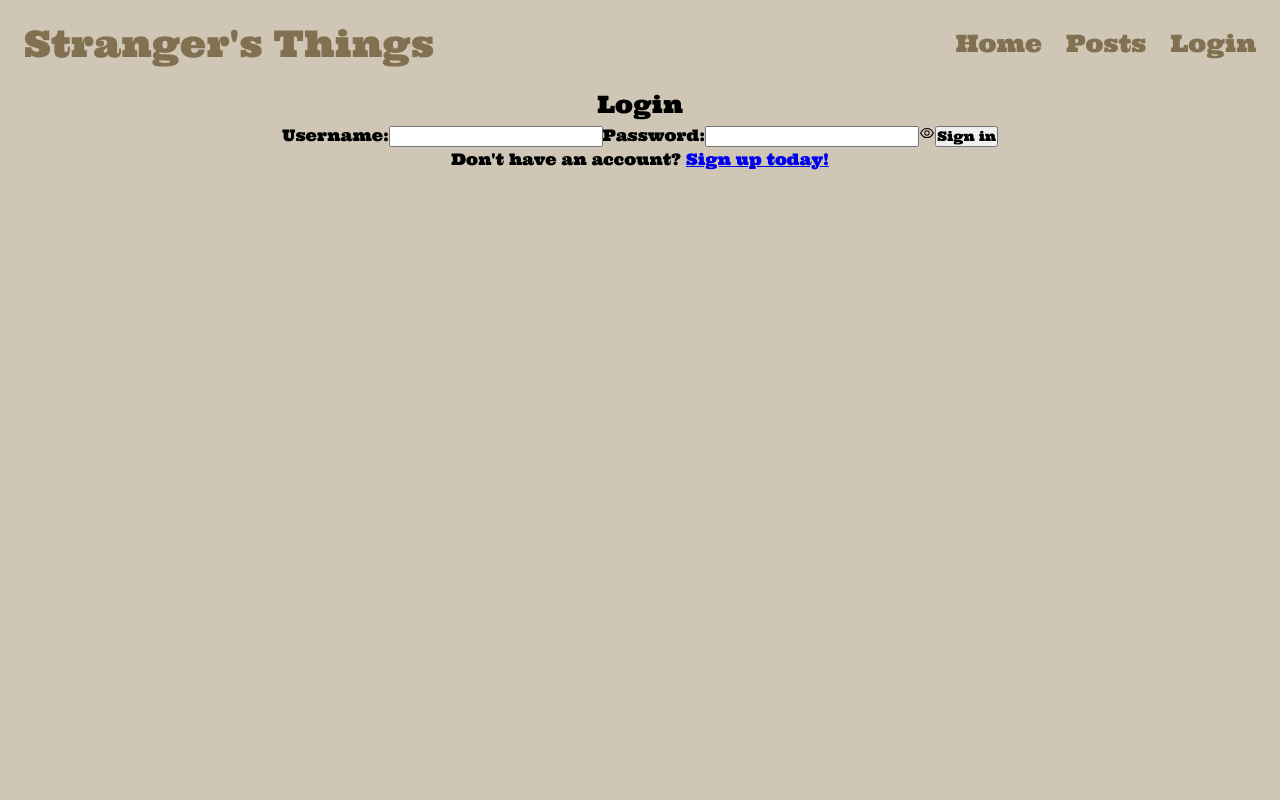
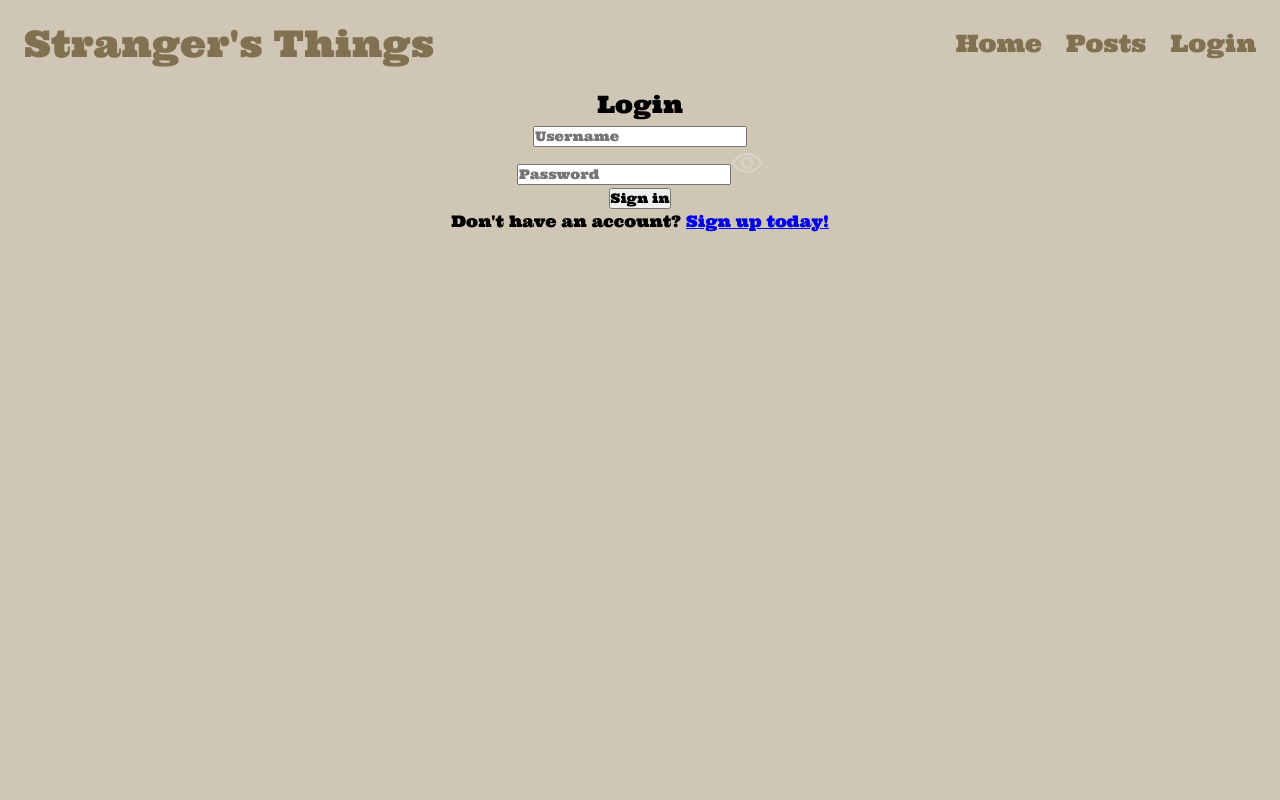
Before and after one commit to Stranger-s-Things/strangers-things, a React (Vite) app: page /account/login in a window 1280 px wide. Shown: the top 800 px of the page. Built offline with nearby package versions, Linux system fonts and the light colour scheme; no server answers; the HTML template or start-up script is replaced by a standard one.

Commit message:
changing some layout of elements and adding class names to help with styling and formatting of elements

```diff
--- a/src/components/Login.jsx
+++ b/src/components/Login.jsx
@@ -1,7 +1,7 @@
 import { useState } from "react";
 import { fetchLogin } from "../API/index.js";
 import { Link, useNavigate } from "react-router-dom";
-import { AiOutlineEye, AiFillEye } from "react-icons/ai";
+import { IoEyeOutline, IoEyeOffOutline } from "react-icons/io5";
 
 export default function Login({ inputType, onSetInputType, onSetUserToken }) {
   const [username, setUsername] = useState("");
@@ -32,41 +32,52 @@ export default function Login({ inputType, onSetInputType, onSetUserToken }) {
   }
 
   return (
-    <div>
+    <div className="login-cont form-cont">
       <h1>Login</h1>
-      <form method="POST" onSubmit={handleSubmit}>
-        <label>
-          Username:
+      <form method="POST" onSubmit={handleSubmit} className="form">
         <input
           type="text"
+          placeholder="Username"
           value={username}
           onChange={(e) => setUsername(e.target.value)}
           required
         />
-        </label>
-        <label>
-          Password:
+        <div className="password-cont">
           <input
+            className="password-input"
             type={inputType}
+            placeholder="Password"
             value={password}
             onChange={(e) => setPassword(e.target.value)}
             required
           />
+
           {inputType === "password" ? (
-            <AiOutlineEye onClick={() => onSetInputType("text")} />
+            <IoEyeOutline
+              onClick={() => onSetInputType("text")}
+              className="icon"
+            />
           ) : (
-            <AiFillEye onClick={() => onSetInputType("password")} />
+            <IoEyeOffOutline
+              onClick={() => onSetInputType("password")}
+              className="icon"
+            />
           )}
-        </label>
+        </div>
+
+        <div>
           <button>Sign in</button>
+        </div>
       </form>
       <h4>
         Don&apos;t have an account?{" "}
-        <Link to="/account/register">Sign up today!</Link>
+        <Link to="/account/register" className="form-link">
+          Sign up today!
+        </Link>
       </h4>
-      {error && <h3>{error.message}</h3>}
+      {error && <h4>{error.message}</h4>}
       {successMessage && (
-        <h3>{successMessage} You are being redirected to your profile now.</h3>
+        <h4>{successMessage} You are being redirected to your profile now.</h4>
       )}
     </div>
   );
```
Lines whose indentation alone changed are shown as unchanged.
